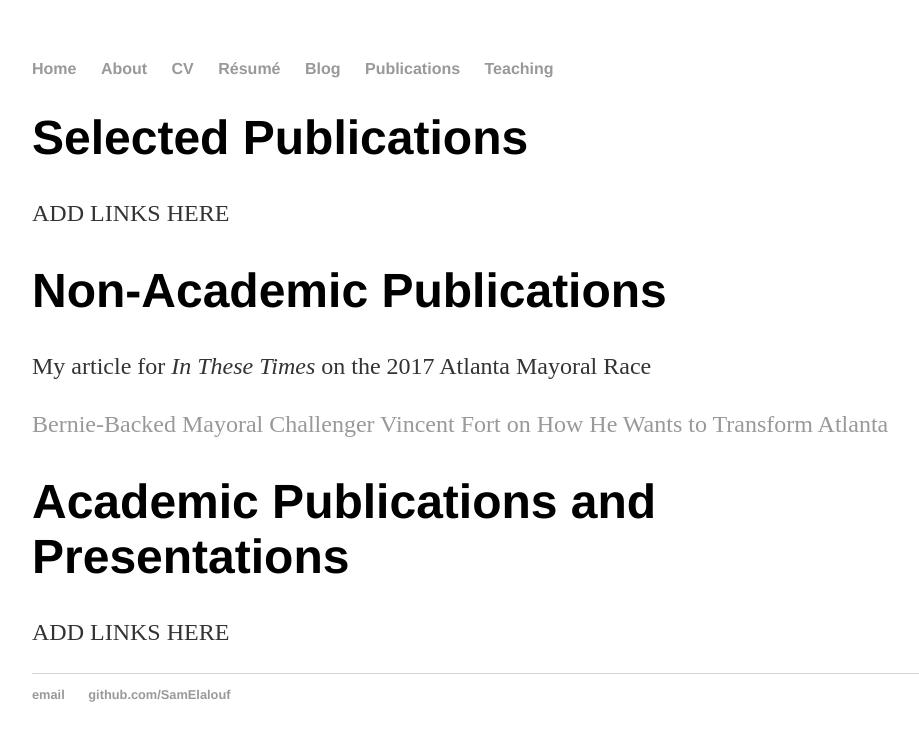
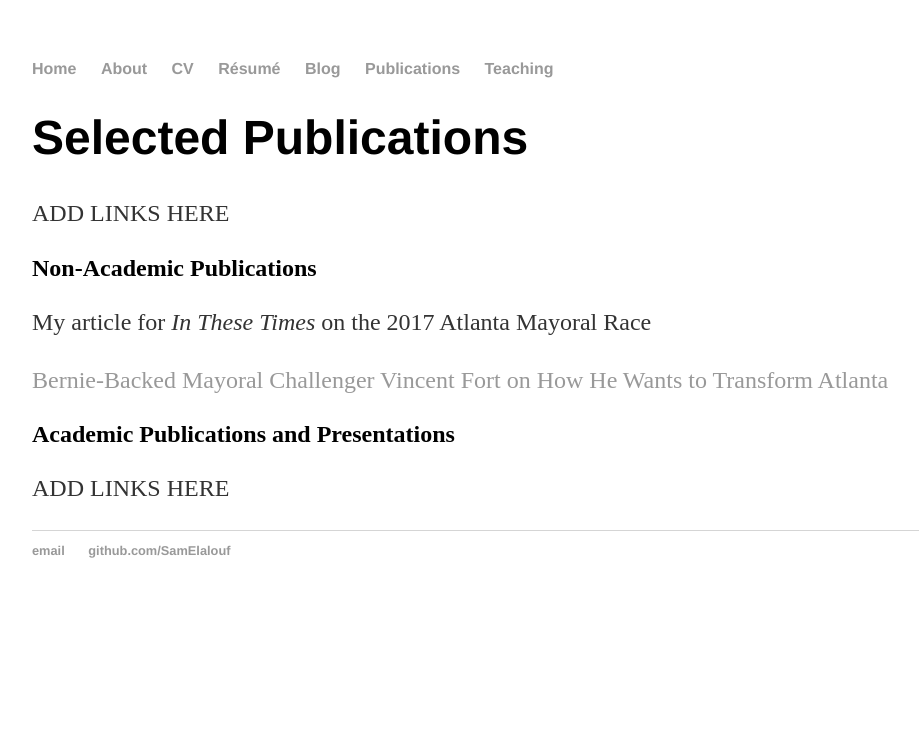
Before and after one commit to SamElalouf/samelalouf.github.io, a Jekyll site: the page built from publications/index.html, in a window 1280 px wide. Shown: the top 741 px of the page, without its empty margins (160-1079 px from the left). Built offline with Jekyll 4.4.1, drawn with Linux system fonts in a browser that asks for light colours.

```diff
--- a/publications/index.html
+++ b/publications/index.html
@@ -5,9 +5,9 @@ title: Selected Publications
 <div class="blurb">
 	<h1>Selected Publications</h1>
 	<p> ADD LINKS HERE </p>
-  <h1>Non-Academic Publications</h1>
+  <h2>Non-Academic Publications</h2>
   <p>My article for <em>In These Times</em> on the 2017 Atlanta Mayoral Race <p>
   <a href="http://inthesetimes.com/article/20639/bernie-sanders-vincent-fort-atlanta-mayor/">Bernie-Backed Mayoral Challenger Vincent Fort on How He Wants to Transform Atlanta</a>
-  <h1>Academic Publications and Presentations</h1>
+  <h2>Academic Publications and Presentations</h2>
   <p> ADD LINKS HERE </p>
 </div><!-- /.blurb -->
```
